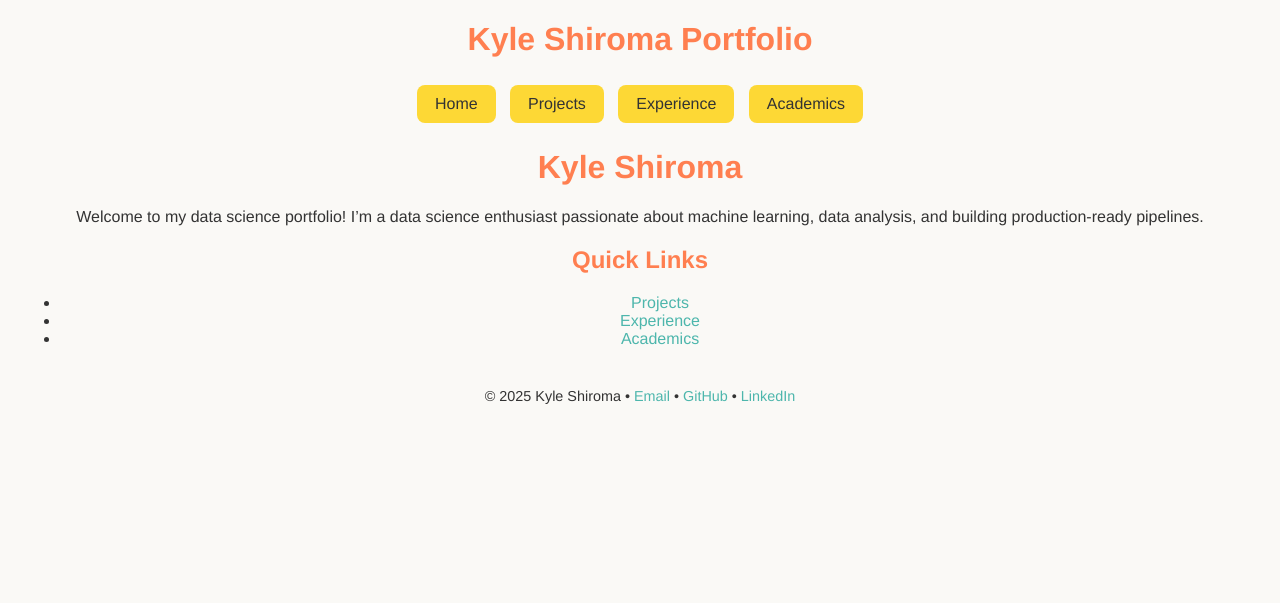
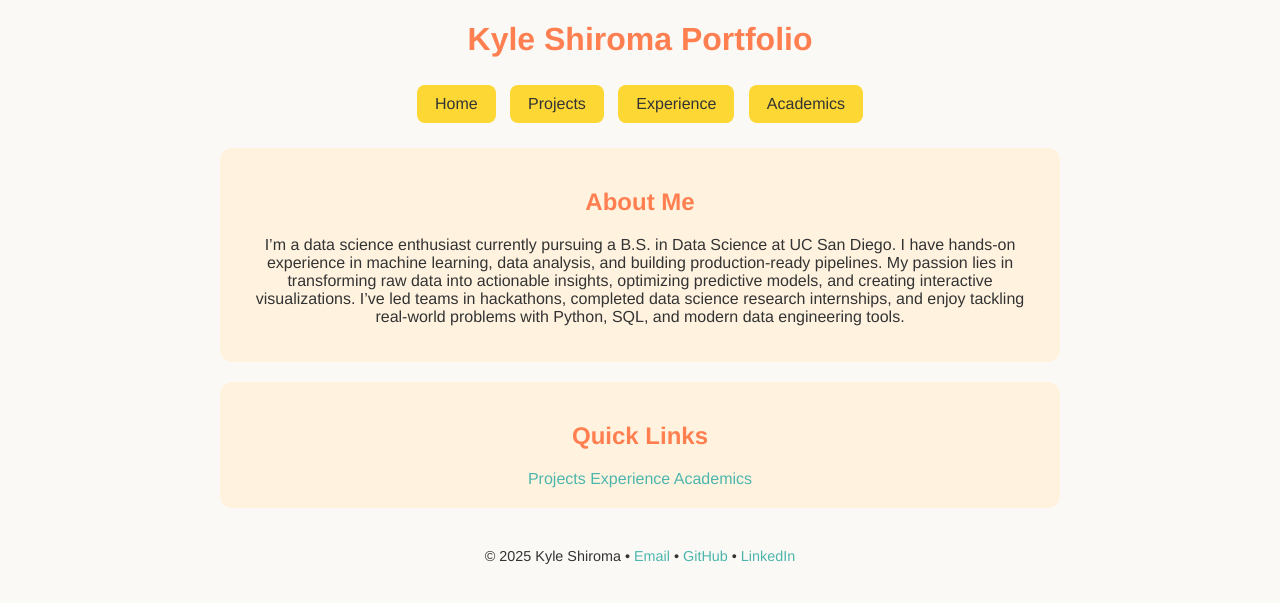
Before and after one commit to k-shiroma-code/k-shiroma-code.github.io, a Jekyll site: the page built from index.md, in a window 1280 px wide. Shown: the top 603 px of the page. Built offline with Jekyll 4.4.1, drawn with Linux system fonts in a browser that asks for light colours.

Commit message:
Update index.md

```diff
--- a/index.md
+++ b/index.md
@@ -3,12 +3,21 @@ title: Home
 layout: default
 ---
 
-# Kyle Shiroma
+<div class="section">
+  <h2>About Me</h2>
+  <p>
+    I’m a data science enthusiast currently pursuing a B.S. in Data Science at UC San Diego.
+    I have hands-on experience in machine learning, data analysis, and building production-ready pipelines.
+    My passion lies in transforming raw data into actionable insights, optimizing predictive models,
+    and creating interactive visualizations. I’ve led teams in hackathons, completed data science
+    research internships, and enjoy tackling real-world problems with Python, SQL, and modern
+    data engineering tools.
+  </p>
+</div>
 
-Welcome to my data science portfolio! I’m a data science enthusiast passionate about machine learning, data analysis, and building production-ready pipelines.
-
-## Quick Links
-
-- [Projects](/projects/)
-- [Experience](/experience/)
-- [Academics](/academics/)
+<div class="section">
+  <h2>Quick Links</h2>
+  <a href="/projects/">Projects</a>
+  <a href="/experience/">Experience</a>
+  <a href="/academics/">Academics</a>
+</div>
```
